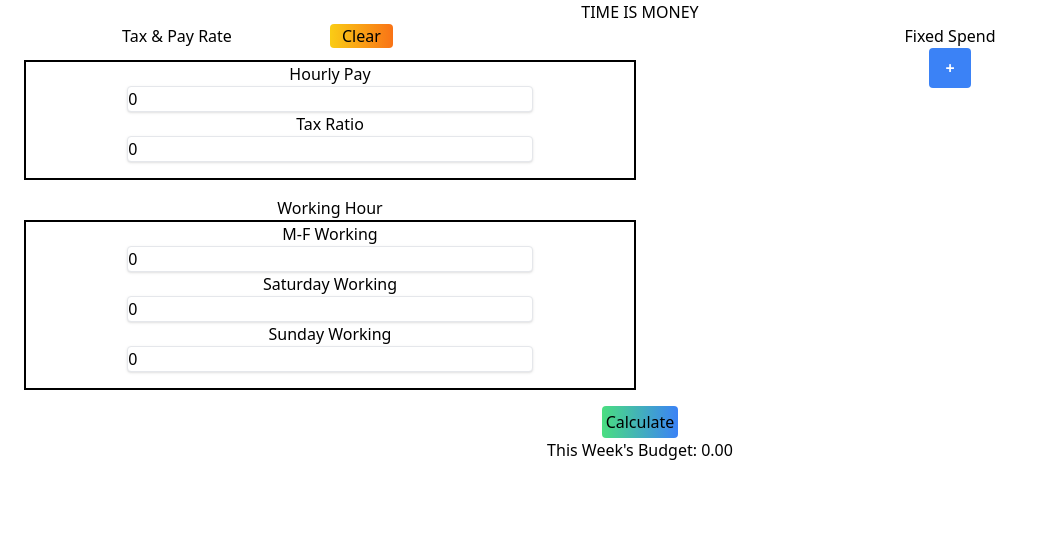
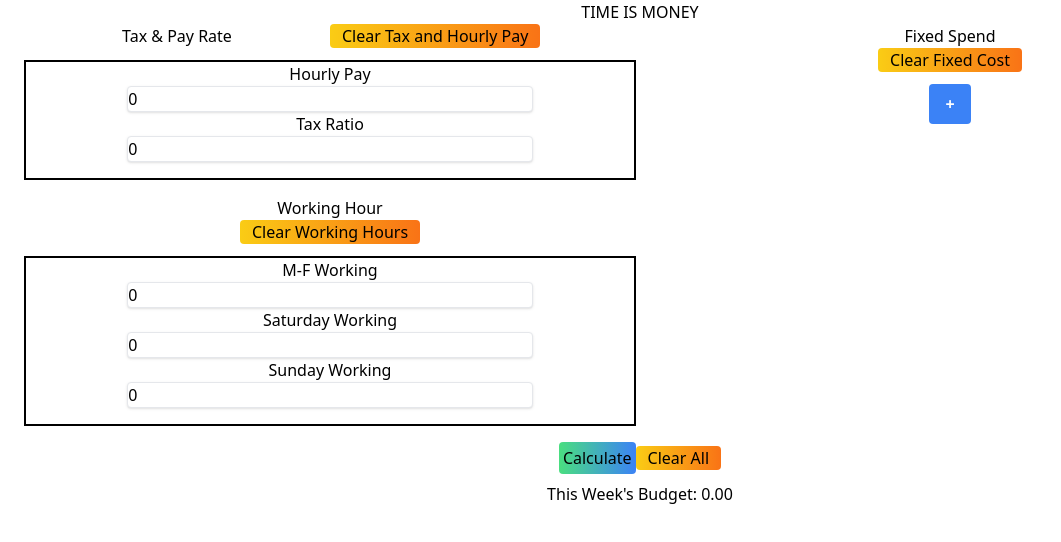
Before and after one commit to 1wooch/PWA_TTM_Type, a React (Create React App) app: page / in a window 1280 px wide. Shown: the top 542 px of the page, without its empty margins (0-1061 px from the left). Built offline with nearby package versions, Linux system fonts and the light colour scheme.

Commit message:
clear button added

```diff
--- a/src/TimeToMoney/page.tsx
+++ b/src/TimeToMoney/page.tsx
@@ -97,7 +97,24 @@ const TTM: React.FC = () => {
     setSunTime(0);
     setTaxRatio(0);
     setTotalPay(0);
+    clearFixedCost();
 };
+
+const clearHours=()=>{
+  setDayWorkTime(0);
+  setSatTime(0);
+  setSunTime(0);
+
+};
+
+const clearTaxandRate=()=>{
+  setTaxRatio(0);
+  setHourlyPay(0);
+}
+
+const clearFixedCost=()=>{
+  setFixedcosts([]);
+}
 
   const calculateTotalPay = () => {
     // Calculate totalPay using formData
@@ -212,7 +229,7 @@ const TTM: React.FC = () => {
         <div className="inputArea w-1/2 mr-2">
         <div className="flex">
           <h1 className="w-1/2">Tax & Pay Rate</h1>
-          <button  className="mb-3 px-3 rounded bg-gradient-to-r from-yellow-400 to-orange-500 hover:from-blue-500 hover:to-purple-500 ..." onClick={clearFunc}>Clear</button>
+          <button  className="mb-3 px-3 rounded bg-gradient-to-r from-yellow-400 to-orange-500 hover:from-blue-500 hover:to-purple-500 ..." onClick={clearTaxandRate}>Clear Tax and Hourly Pay</button>
         </div>
 
 
@@ -233,6 +250,8 @@ const TTM: React.FC = () => {
               />
           </div>
           <h1>Working Hour</h1>
+          <button  className="mb-3 px-3 rounded bg-gradient-to-r from-yellow-400 to-orange-500 hover:from-blue-500 hover:to-purple-500 ..." onClick={clearHours}>Clear Working Hours</button>
+
           <div className="border-solid border-2 border-black">
               <p>M-F Working</p>
               <input className="w-2/3 shadow appearance-none border rounded"
@@ -260,9 +279,11 @@ const TTM: React.FC = () => {
               onChange={SunhandleChange}
               />
           </div>
+
         </div>
         <div className="History w-1/2 ">
             <h1>Fixed Spend</h1>
+            <button  className="mb-3 px-3 rounded bg-gradient-to-r from-yellow-400 to-orange-500 hover:from-blue-500 hover:to-purple-500 ..." onClick={clearFixedCost}>Clear Fixed Cost</button>
 
             <div>
             {fixedcosts.map((row, index) => (
@@ -299,6 +320,8 @@ const TTM: React.FC = () => {
             <button className="border-r-9 p-1 mt-4 rounded bg-gradient-to-r from-green-400 to-blue-500 hover:from-pink-500 hover:to-yellow-500 ..." onClick={handleSubmit}>
               Calculate
             </button>
+            <button  className="mb-3 px-3 rounded bg-gradient-to-r from-yellow-400 to-orange-500 hover:from-blue-500 hover:to-purple-500 ..." onClick={clearFunc}>Clear All</button>
+
             {/* <button onClick={() => handleSave()}>Save</button> */}
 
             <div className="">This Week's Budget: {totalPay}</div>
@@ -311,6 +334,18 @@ const TTM: React.FC = () => {
 };
 
 export default TTM;
+
+/// TODO LIST?///
+
+///PRIORITIES///
+
+/// some reason after it pushed and updated it doesn't update on the web app but it does update on the web app -> work now but it happens after it updates
+
+/// need to check before it calculate whether there is any value in fixed cost is 0 or name is empty and if it is empty it should not calculate it
+
+
+///MINOR///
+
 /// Add weekly value and store the calculate value with time in local stroage separately and show them in the right side with time stamp.
 /// Add a clear button to clear the local storage and reset the value to 0 -> only exist for pay and tax but need to add for fixed cost (10/08)
 /// Deputy API works only return ics value>?
```
